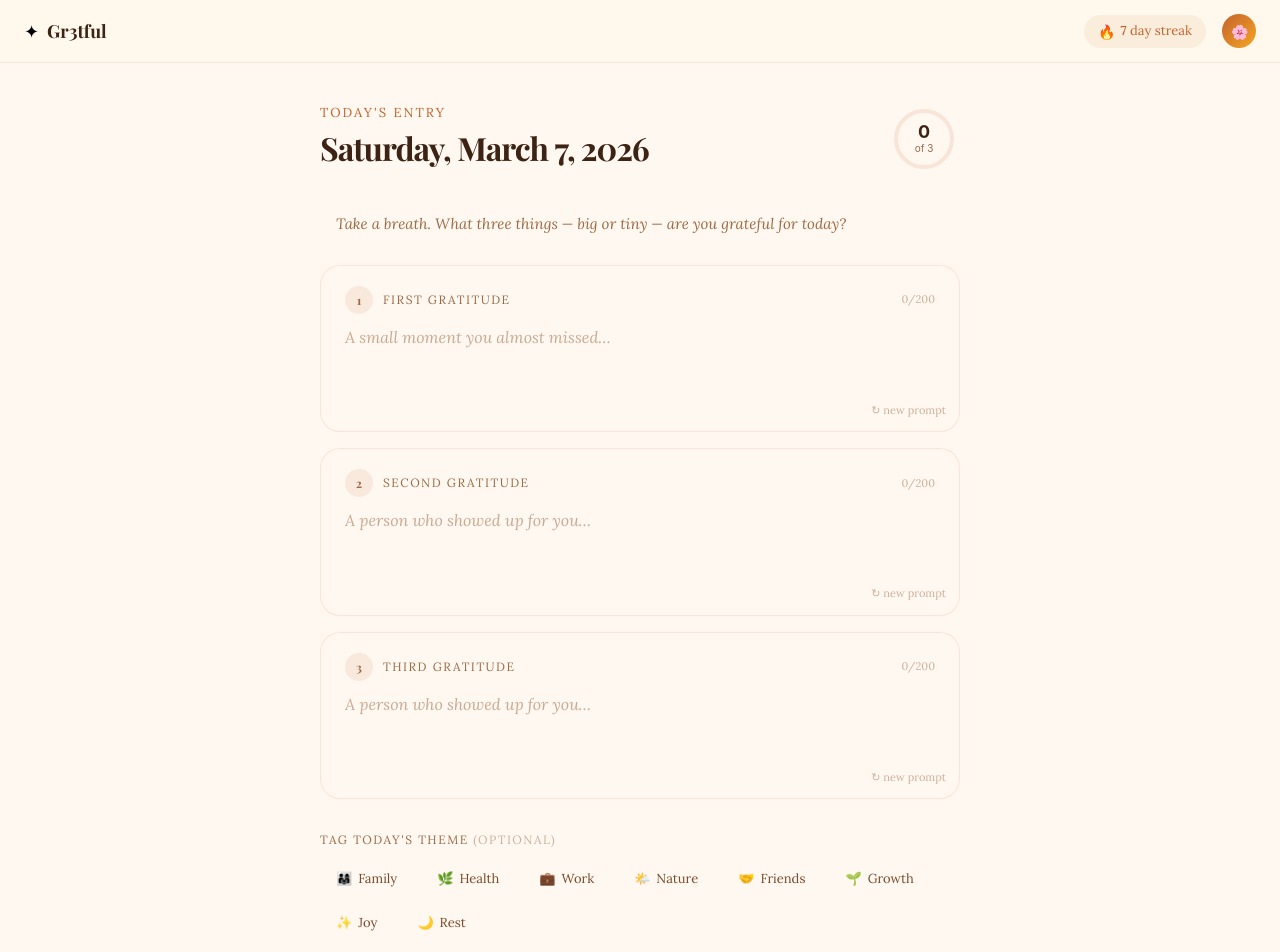
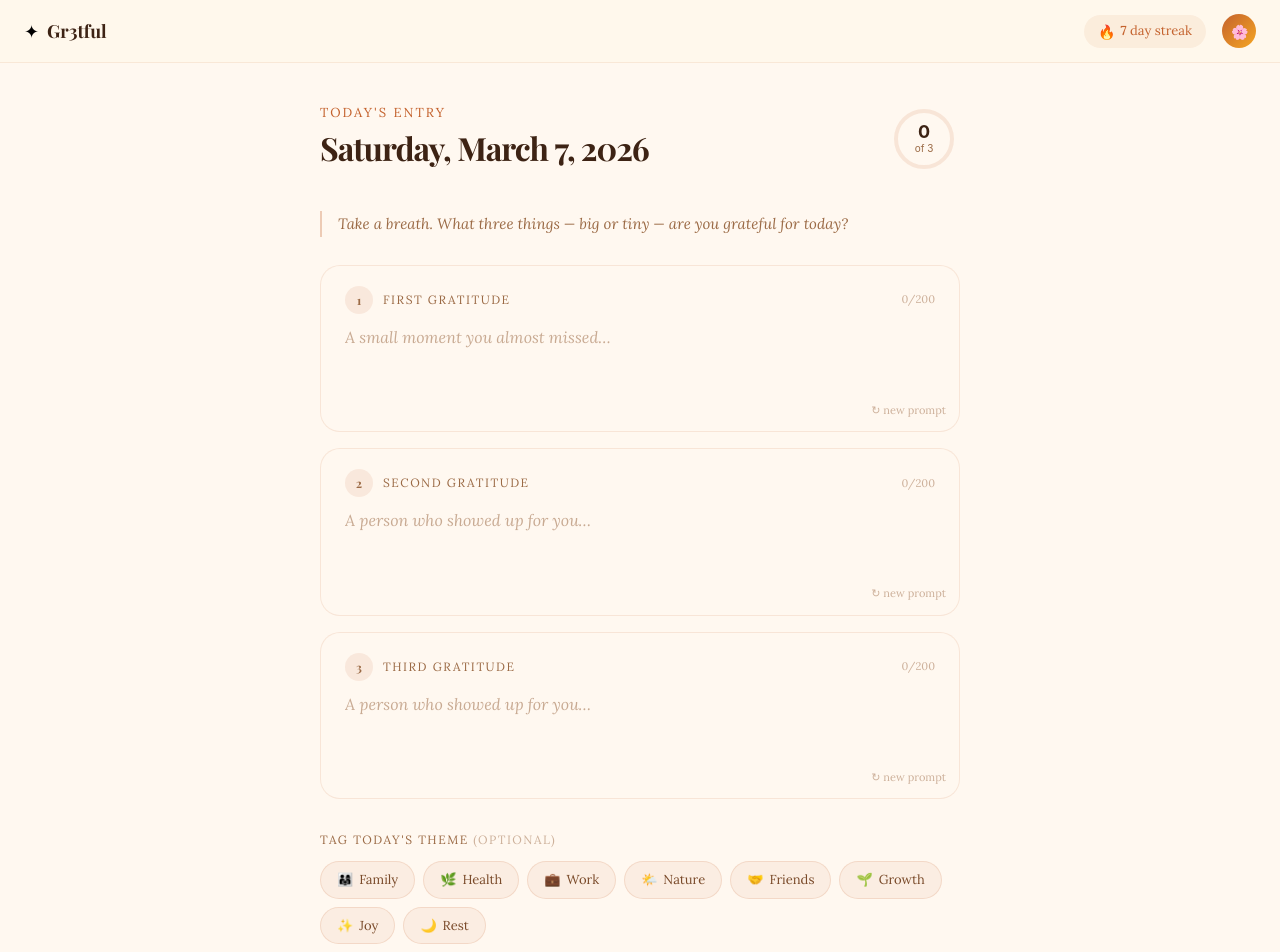
Before and after one commit to Erystech/gr3tful, a React (Vite) app: page /entry in a window 1280 px wide. Shown: the top 952 px of the page. Built offline with nearby package versions, Linux system fonts and the light colour scheme; a web font is replaced by a local one.

Commit message:
Debug DailyEntryPage

```diff
--- a/src/components/pages/DailyEntryPage.jsx
+++ b/src/components/pages/DailyEntryPage.jsx
@@ -1,4 +1,4 @@
-import { useState, useEffect } from "react";
+import { useState } from "react";
 import PROMPTS from "../utils/prompts";
 import ProgressRing from "../ProgressRing";
 import GratitudeInput from "../GratitudeInput";
@@ -119,9 +119,7 @@ export default function DailyEntryPage() {
       </div>
 
       {/* Main content */}
-      <div
-        className="max-w-[680px] mx-auto p-[40px_20px_80px]"
-      >
+      <div className="max-w-[680px] mx-auto p-[40px_20px_80px]">
         {submitted ? (
           <SuccessState
             entries={entries}
@@ -148,11 +146,10 @@ export default function DailyEntryPage() {
             </div>
 
             {/* Intro line */}
-            <div
-              className="opacity-0 [animation:fadeSlideUp_0.5s_ease_forwards_0.1s] mb-[28px]"
-            >
+            {/* FIX #2: Replaced invalid border-l-[2px_solid_rgba(...)] shorthand with valid split utilities */}
+            <div className="opacity-0 [animation:fadeSlideUp_0.5s_ease_forwards_0.1s] mb-[28px]">
               <p
-                className="font-['Lora',serif] text-[15px] text-[#9B6A45] leading-[1.7] italic border-l-[2px_solid_rgba(196,98,45,0.3)] pl-[16px]"
+                className="font-['Lora',serif] text-[15px] text-[#9B6A45] leading-[1.7] italic border-l-2 border-l-[rgba(196,98,45,0.3)] pl-[16px]"
               >
                 Take a breath. What three things — big or tiny — are you grateful for today?
               </p>
@@ -190,22 +187,32 @@ export default function DailyEntryPage() {
             </div>
 
             {/* Mood tags */}
-            <div
-              className="opacity-0 [animation:fadeSlideUp_0.5s_ease_forwards_0.45s] mb-[36px]"
-            >
-              <p
-                className="font-['Lora',serif] text-[12px] text-[#9B6A45] uppercase tracking-[1.5px] mb-[12px]"
-              >
+            <div className="opacity-0 [animation:fadeSlideUp_0.5s_ease_forwards_0.45s] mb-[36px]">
+              <p className="font-['Lora',serif] text-[12px] text-[#9B6A45] uppercase tracking-[1.5px] mb-[12px]">
                 Tag today's theme <span className="opacity-50">(optional)</span>
               </p>
               <div className="flex flex-wrap gap-[8px]">
                 {MOOD_TAGS.map((tag) => {
                   const active = selectedTags.find((t) => t.label === tag.label);
                   return (
+                    // FIX #3: Replaced broken dynamic Tailwind interpolation with inline styles
                     <button
                       key={tag.label}
                       onClick={() => handleTagToggle(tag)}
-                      className={`bg-${active ? '[#C4622D]' : '[rgba(196,98,45,0.07)]'} border-${active ? '[#C4622D]' : '[rgba(196,98,45,0.15)]'} rounded-[100px] p-[8px_16px] font-['Lora',serif] text-[13px] text-${active ? '[#FFF8F0]' : '[#7A4A2A]'} cursor-pointer transition-all duration-200 ease flex items-center gap-[6px]`}
+                      style={{
+                        background: active ? "#C4622D" : "rgba(196,98,45,0.07)",
+                        border: `1px solid ${active ? "#C4622D" : "rgba(196,98,45,0.15)"}`,
+                        color: active ? "#FFF8F0" : "#7A4A2A",
+                        borderRadius: 100,
+                        padding: "8px 16px",
+                        fontFamily: "'Lora', serif",
+                        fontSize: 13,
+                        cursor: "pointer",
+                        transition: "all 0.2s ease",
+                        display: "flex",
+                        alignItems: "center",
+                        gap: 6,
+                      }}
                     >
                       <span>{tag.emoji}</span>
                       {tag.label}
@@ -216,9 +223,7 @@ export default function DailyEntryPage() {
             </div>
 
             {/* Submit */}
-            <div
-              className="opacity-0 [animation:fadeSlideUp_0.5s_ease_forwards_0.55s]"
-            >
+            <div className="opacity-0 [animation:fadeSlideUp_0.5s_ease_forwards_0.55s]">
               <button
                 onClick={handleSubmit}
                 disabled={!allFilled}
@@ -239,21 +244,15 @@ export default function DailyEntryPage() {
 
               {/* Motivational nudge */}
               {!allFilled && filledCount > 0 && (
-                <p
-                  className="text-center font-['Lora',serif] text-[13px] text-[#C4622D] italic mt-[12px]"
-                >
+                <p className="text-center font-['Lora',serif] text-[13px] text-[#C4622D] italic mt-[12px]">
                   You're doing great — just {3 - filledCount} more ✦
                 </p>
               )}
             </div>
 
             {/* Bottom quote */}
-            <div
-              className="mt-[48px] text-center opacity-0 [animation:fadeSlideUp_0.5s_ease_forwards_0.65s]"
-            >
-              <p
-                className="font-['Lora',serif] text-[13px] text-[rgba(155,106,69,0.55)] italic"
-              >
+            <div className="mt-[48px] text-center opacity-0 [animation:fadeSlideUp_0.5s_ease_forwards_0.65s]">
+              <p className="font-['Lora',serif] text-[13px] text-[rgba(155,106,69,0.55)] italic">
                 "Gratitude turns what we have into enough."
               </p>
             </div>
--- a/src/components/pages/LandingPage.jsx
+++ b/src/components/pages/LandingPage.jsx
@@ -7,7 +7,7 @@ import TestimonialsSection from "../sections/TestimonialsSection";
 import CTASection from "../sections/CTASection";
 
 
-function landingPage () {
+function LandingPage () {
     return (
         <>
             <NavBar />
@@ -20,4 +20,4 @@ function landingPage () {
     )
 }
 
-export default landingPage;
+export default LandingPage;
--- a/src/components/sections/HowItWorksSection.jsx
+++ b/src/components/sections/HowItWorksSection.jsx
@@ -4,7 +4,7 @@ const steps = [
   {
     number: "01",
     title: "Open your journal",
-    desc: "Each morning (or whenever feels right), open Gratefuly to your clean, distraction-free entry page.",
+    desc: "Each morning (or whenever feels right), open Gr3tful to your clean, distraction-free entry page.",
   },
   {
     number: "02",
```
